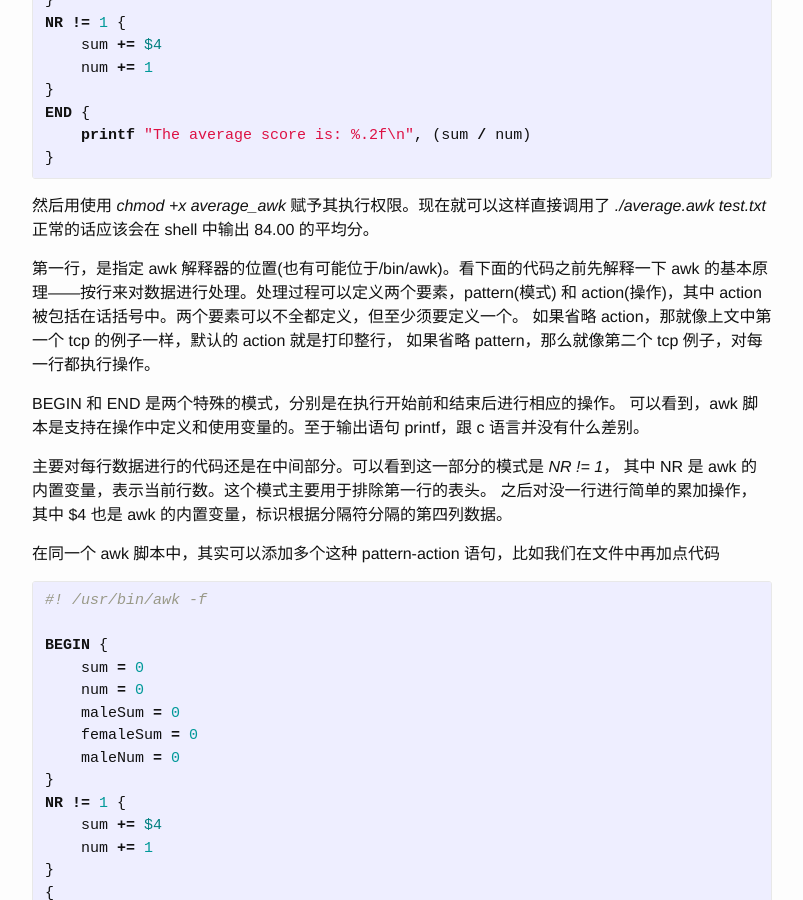
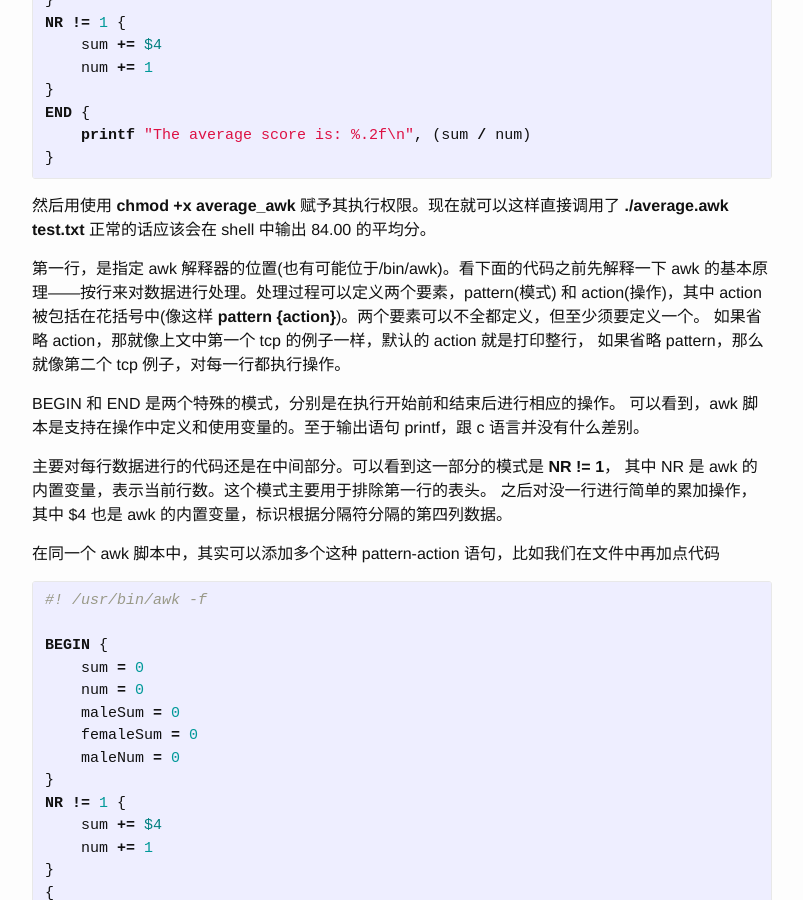
Before and after one commit to Crazydogs/Crazydogs.github.io, a Jekyll site: the page built from _posts/2017-04-03-上古神器awk.markdown, in a window 1280 px wide and 900 px high, scrolled down 1266 px. Shown: the whole window, without its empty margins (238-1041 px from the left). Built offline with Jekyll 4.4.1, drawn with Linux system fonts in a browser that asks for light colours.

Commit message:
错别字

`````diff
--- a/_posts/2017-04-03-上古神器awk.markdown
+++ b/_posts/2017-04-03-上古神器awk.markdown
@@ -18,7 +18,7 @@
 ````
 netstat | awk '/tcp/'
 ````
-其中 */tcp/* 是正则模式匹配，通常情况下，可以过滤出来我们想要的信息，
+其中 **/tcp/** 是正则模式匹配，通常情况下，可以过滤出来我们想要的信息，
 但有时候可能会有别的东西混进来，比如这样
 
 ````
@@ -30,13 +30,13 @@
        b        5        0     8192     2048 com.apple.network.tcp_ccdebug
 ````
 
-在最后一行中，意外地把包含 *tcp* 子串的地址筛选了进来。那我们还是换种方式好了。
+在最后一行中，意外地把包含 **tcp** 子串的地址筛选了进来。那我们还是换种方式好了。
 
 ````
 netstat | awk '{if ($1 ~ /tcp/) print $0}'
 ````
 
-这样 */tcp/* 这个模式匹配只对第一列起作用了。
+这样 **/tcp/** 这个模式匹配只对第一列起作用了。
 
 上面两个例子还只是很简单的 awk 脚本，使用 grep 也能很简单地做到，但实际上 awk
 的功能是很强大的。对 awk 的描述是文本扫描和加工的语言，所以其实 awk 是一个解释器，
@@ -71,12 +71,12 @@
 }
 {% endhighlight %}
 
-然后用使用 *chmod +x average_awk* 赋予其执行权限。现在就可以这样直接调用了
-*./average.awk test.txt* 正常的话应该会在 shell 中输出 84.00 的平均分。
+然后用使用 **chmod +x average_awk** 赋予其执行权限。现在就可以这样直接调用了
+**./average.awk test.txt** 正常的话应该会在 shell 中输出 84.00 的平均分。
 
 第一行，是指定 awk 解释器的位置(也有可能位于/bin/awk)。看下面的代码之前先解释一下
 awk 的基本原理——按行来对数据进行处理。处理过程可以定义两个要素，pattern(模式)
-和 action(操作)，其中 action 被包括在话括号中。两个要素可以不全都定义，但至少须要定义一个。
+和 action(操作)，其中 action 被包括在花括号中(像这样 **pattern {action}**)。两个要素可以不全都定义，但至少须要定义一个。
 如果省略 action，那就像上文中第一个 tcp 的例子一样，默认的 action 就是打印整行，
 如果省略 pattern，那么就像第二个 tcp 例子，对每一行都执行操作。
 
@@ -84,7 +84,7 @@
 可以看到，awk 脚本是支持在操作中定义和使用变量的。至于输出语句 printf，跟 c
 语言并没有什么差别。
 
-主要对每行数据进行的代码还是在中间部分。可以看到这一部分的模式是 *NR != 1*，
+主要对每行数据进行的代码还是在中间部分。可以看到这一部分的模式是 **NR != 1**，
 其中 NR 是 awk 的内置变量，表示当前行数。这个模式主要用于排除第一行的表头。
 之后对没一行进行简单的累加操作，其中 $4 也是 awk 的内置变量，标识根据分隔符分隔的第四列数据。
 
@@ -119,7 +119,7 @@
 }
 {% endhighlight %}
 
-当然这一段操作也可以直接写在 *NR != 1* 那个语句里面，这里只是演示一下可以在一个脚本中，
+当然这一段操作也可以直接写在 **NR != 1** 那个语句里面，这里只是演示一下可以在一个脚本中，
 使用多个 pattern-action 语句。在一个 action 中，可以放置一系列的语句，
 语句除了是简单的计算、赋值、表达式之外还可以是分支、循环等复杂的结构，
 具体如下所示：
`````
